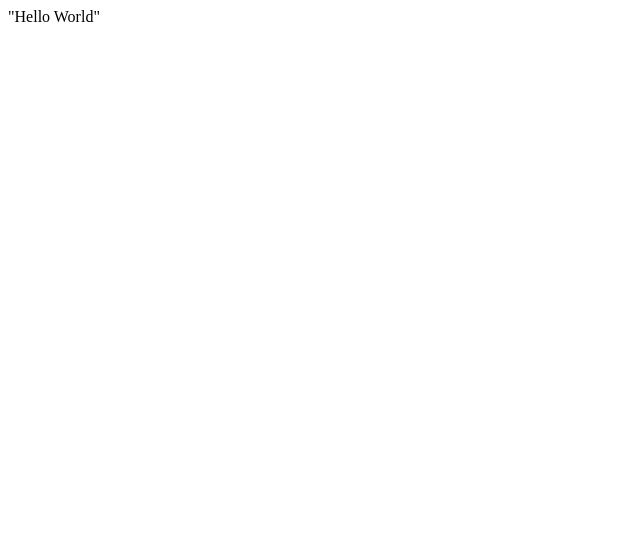
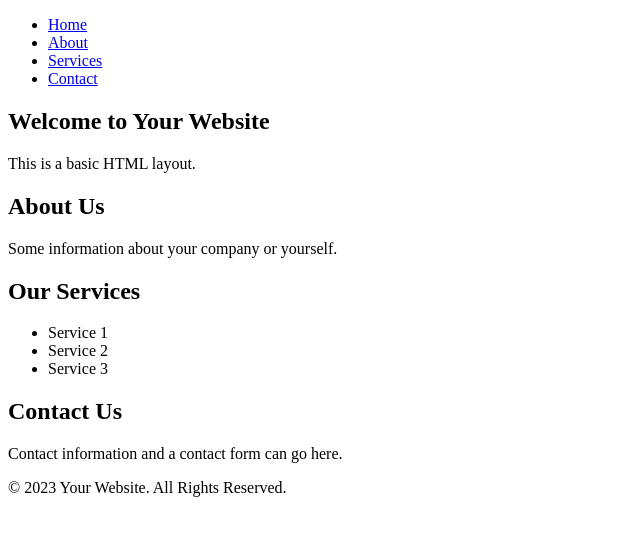
Before and after one commit to HeiShunKong/ACIT3475Lab7, a plain HTML site: page index.html in a window 1280 px wide. Shown: the whole page, without its empty margins (0-640 px from the left). Drawn offline with nearby package versions, Linux system fonts and the light colour scheme.

Commit message:
Update index.html

```diff
--- a/index.html
+++ b/index.html
@@ -1 +1,61 @@
-"Hello World"
+<!DOCTYPE html>
+<html lang="en">
+
+<head>
+    <meta charset="UTF-8">
+    <meta name="viewport" content="width=device-width, initial-scale=1.0">
+    <title>Your Page Title</title>
+    <!-- Add any additional meta tags, CSS links, or other headers here -->
+    <link rel="stylesheet" href="styles.css"> <!-- Link to your CSS file -->
+</head>
+
+<body>
+    <header>
+        <nav>
+            <ul>
+                <li><a href="#home">Home</a></li>
+                <li><a href="#about">About</a></li>
+                <li><a href="#services">Services</a></li>
+                <li><a href="#contact">Contact</a></li>
+                <!-- Add more navigation links as needed -->
+            </ul>
+        </nav>
+    </header>
+
+    <main>
+        <section id="home">
+            <h1>Welcome to Your Website</h1>
+            <p>This is a basic HTML layout.</p>
+        </section>
+
+        <section id="about">
+            <h2>About Us</h2>
+            <p>Some information about your company or yourself.</p>
+        </section>
+
+        <section id="services">
+            <h2>Our Services</h2>
+            <ul>
+                <li>Service 1</li>
+                <li>Service 2</li>
+                <li>Service 3</li>
+                <!-- Add more services as needed -->
+            </ul>
+        </section>
+
+        <section id="contact">
+            <h2>Contact Us</h2>
+            <p>Contact information and a contact form can go here.</p>
+        </section>
+    </main>
+
+    <footer>
+        <p>&copy; 2023 Your Website. All Rights Reserved.</p>
+    </footer>
+
+    <!-- Add any scripts at the end of the body to improve page load performance -->
+    <script src="https://ajax.googleapis.com/ajax/libs/jquery/3.5.1/jquery.min.js"></script>
+    <script src="scripts.js"></script> <!-- Link to your JavaScript file -->
+</body>
+
+</html>
```
